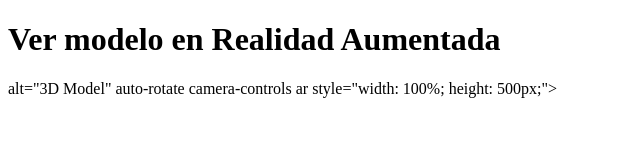
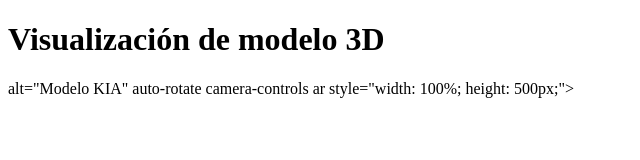
Before and after one commit to victorcastillainfova/MODELOAR, a plain HTML site: page index.html in a window 1280 px wide. Shown: the whole page, without its empty margins (0-640 px from the left). Drawn offline with Linux system fonts and the light colour scheme; some packages are replaced by stand-ins of ours; a script that the page names is missing.

Commit message:
Index.html

```diff
--- a/index.html
+++ b/index.html
@@ -1,20 +1,22 @@
 <!DOCTYPE html>
 <html lang="es">
 <head>
-    <meta charset="UTF-8" />
-    <meta name="viewport" content="width=device-width, initial-scale=1.0" />
-    <title>Modelo 3D en AR</title>
+    <meta charset="UTF-8">
+    <meta name="viewport" content="width=device-width, initial-scale=1.0">
+    <title>Modelo 3D - KIA</title>
     <script type="module" src="https://cdn.jsdelivr.net/npm/@google/model-viewer@2.7.1/dist/model-viewer.js"></script>
 </head>
 <body>
-    <h1>Ver modelo en Realidad Aumentada</h1>
+    <h1>Visualización de modelo 3D</h1>
+
     <model-viewer
-      src="https://victorcastillainfova.github.io/MODELOAR/KIA-2.glb"  <!-- Cambia el nombre y ruta según corresponda -->
-      alt="3D Model"
+        src="KIA-2.glb"  <!-- Asegúrate de que el archivo está en la misma carpeta -->
+        alt="Modelo KIA"
         auto-rotate
         camera-controls
         ar
         style="width: 100%; height: 500px;">
     </model-viewer>
+
 </body>
 </html>
```
Lines whose indentation alone changed are shown as unchanged.
